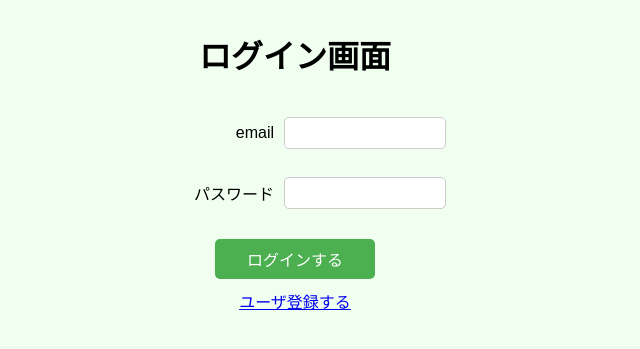
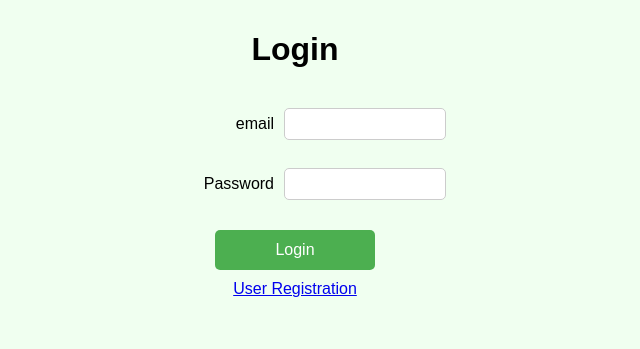
Before and after one commit to junko5/php_forumsite, a PHP site: page /login.php in a window 1280 px wide. Shown: the top 349 px of the page, without its empty margins (345-985 px from the left). Run offline with PHP 8.4, Linux system fonts and the light colour scheme.

Commit message:
Update login.php
Clean code, adjust indentation, and translate UI to English

```diff
--- a/login.php
+++ b/login.php
@@ -1,68 +1,70 @@
 <?php
 session_start();
-require('dbconnect.php');
+require 'dbconnect.php';
 
-// ★ポイント1★
 if (!empty($_POST)) {
-    if (($_POST['email'] != '') && ($_POST['password'] != '')) {
+    if ($_POST['email'] != '' && $_POST['password'] != '') {
         $login = $db->prepare('SELECT * FROM members WHERE email=?');
-        $login->execute(array($_POST['email']));
-        $member=$login->fetch();
-		// ★ポイント2★
-        if ($member != false && password_verify($_POST['password'],$member['password'])) {
+        $login->execute([$_POST['email']]);
+        $member = $login->fetch();
+
+        if ($member != false && password_verify($_POST['password'], $member['password'])) {
             $_SESSION['id'] = $member['id'];
-            $_SESSION['time'] =time();
+            $_SESSION['time'] = time();
             header('Location: post.php');
             exit();
         } else {
-			// ★ポイント3★
-            $error['login']='failed';
+            $error['login'] = 'failed';
         }
     } else {
-        $error['login'] ='blank';
+        $error['login'] = 'blank';
     }
 }
 ?>
 
 <!DOCTYPE html>
 <html lang="ja">
+
 <head>
-	<title>ログイン画面</title>
+    <title>Login</title>
     <meta name="viewport" content="width=device-width, initial-scale=1.0">
     <link rel="stylesheet" href="style.css">
     <style>
-		.error { color: red;font-size:0.8em; }
+        .error {
+            color: red;
+            font-size: 0.8em;
+        }
     </style>
 </head>
+
 <body>
     <div class="container">
-		<h1>ログイン画面</h1>
+        <h1>Login</h1>
         <form action='' method="post">
             <label>
                 <span class="label-text">email</span>
-				<input type="text" name="email"
-				value="<?php echo htmlspecialchars($_POST['email']??"", ENT_QUOTES); ?>">
+                <input type="text" name="email" value="<?php echo htmlspecialchars($_POST['email'] ?? '', ENT_QUOTES); ?>">
                 <?php if (isset($error['login']) && ($error['login'] =='blank')): ?>
-				<p class="error">メールとパスワードを入力してください</p>
+                <p class="error">Please enter your email and password</p>
                 <?php endif; ?>
 
                 <?php if (isset($error['login']) && $error['login'] =='failed'): ?>
-				<p class="error">メールかパスワードが間違っています</p>
+                <p class="error">The email or password is incorrect</p>
                 <?php endif; ?>
             </label>
             <br />
             <label>
-				<span class="label-text">パスワード</span>
-				<input type="password" name="password"
-				value="<?php echo htmlspecialchars($_POST['password']??"", ENT_QUOTES); ?>">
+                <span class="label-text">Password</span>
+                <input type="password" name="password" value="<?php echo htmlspecialchars($_POST['password'] ?? '', ENT_QUOTES); ?>">
             </label>
 
-			<input type="submit" value="ログインする" class="button">
+            <input type="submit" value="Login" class="button">
 
         </form>
         <div style="text-align:center; margin-top:10px;">
-			<a href="register.php">ユーザ登録する</a>
+            <a href="register.php">User Registration</a>
         </div>
     </div>
 </body>
+
 </html>
```
Lines whose indentation alone changed are shown as unchanged.
